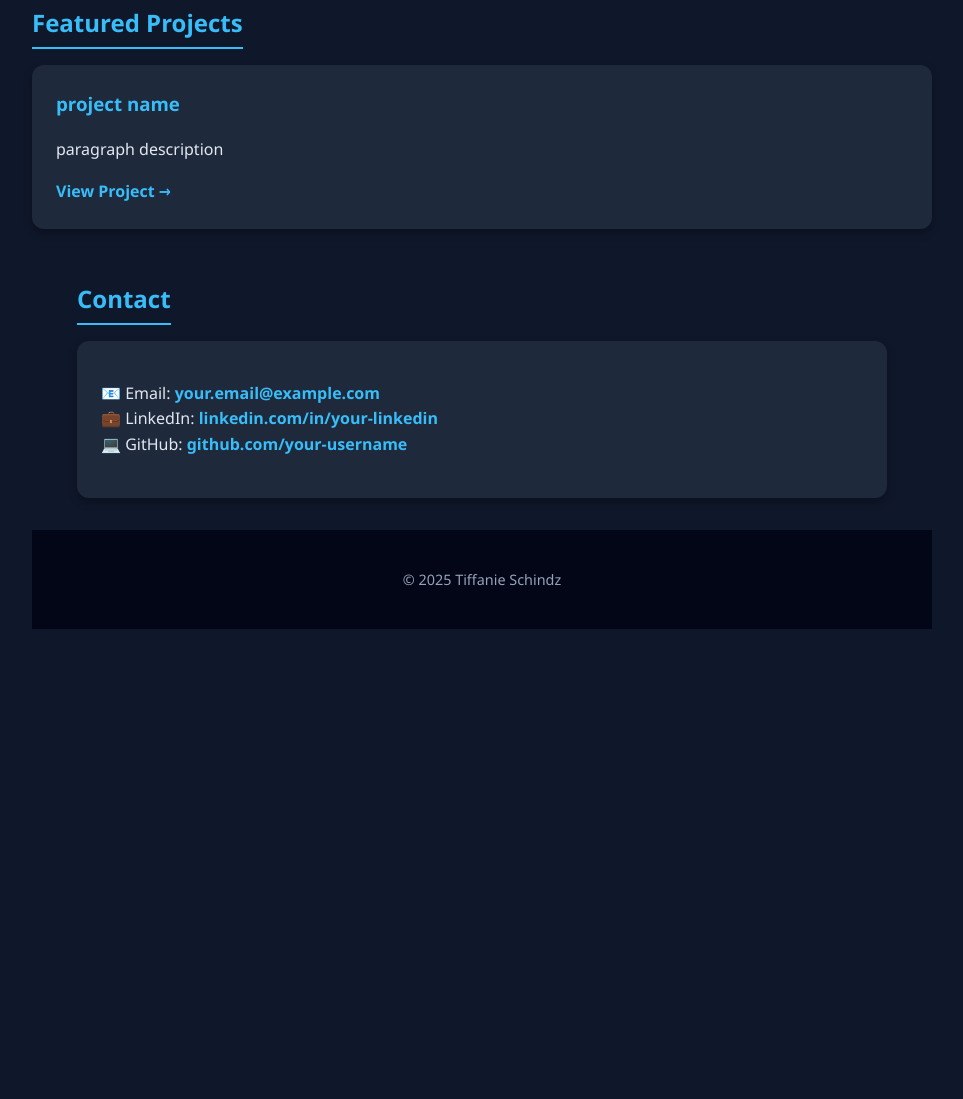
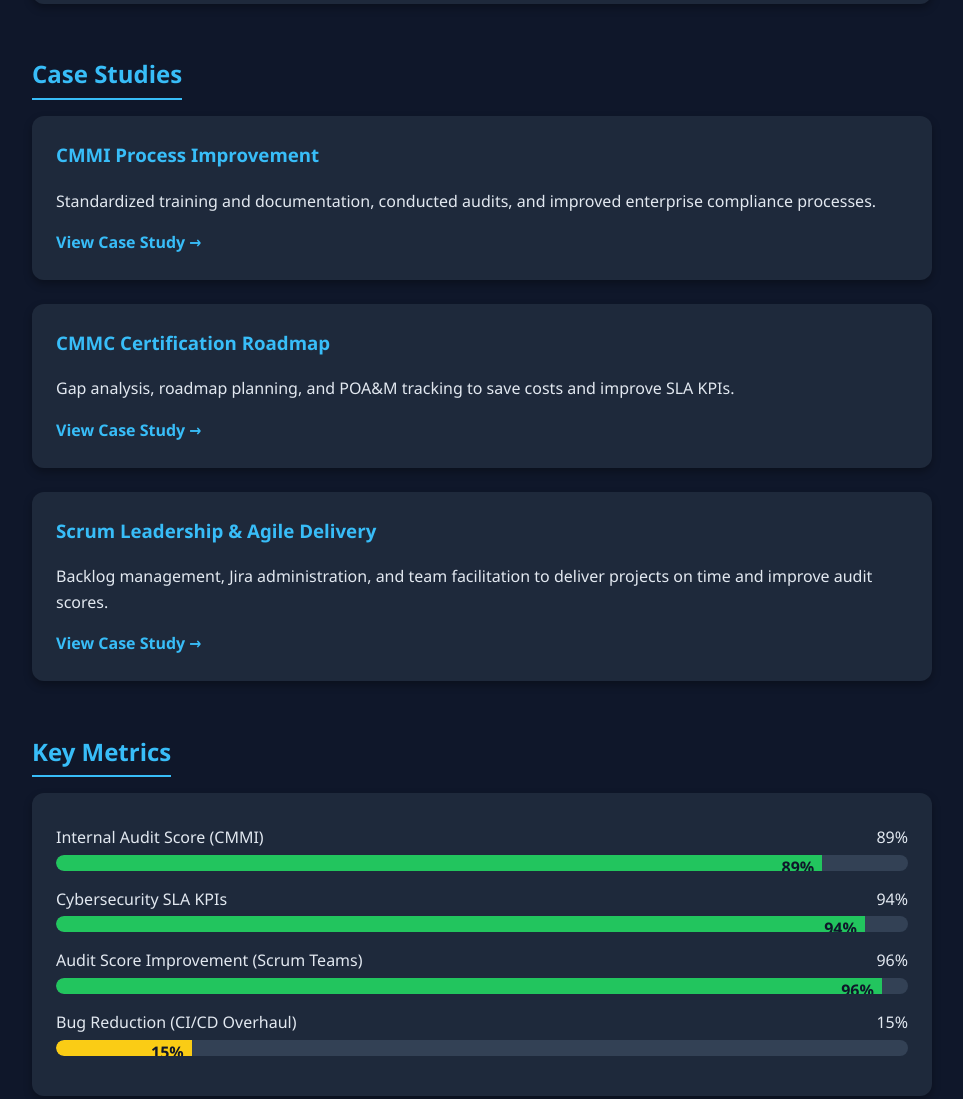
Before and after one commit to tschindz/portfolio, a plain HTML site: page index.html in a window 1280 px wide. Shown: the part 509-1608 px from the top of the page, without its empty margins (158-1121 px from the left). Before the commit the page ends 1170 px from the top, so only its background shows below. Drawn offline with Linux system fonts and the light colour scheme.

Commit message:
Update index.html
Visually enhanced version

```diff
--- a/index.html
+++ b/index.html
@@ -11,10 +11,12 @@
       --text: #e2e8f0;
       --accent: #38bdf8;
       --accent-hover: #0ea5e9;
+      --success: #22c55e;
+      --warning: #facc15;
     }
     body {
+      margin: 0;
       font-family: 'Segoe UI', Tahoma, Geneva, Verdana, sans-serif;
-      margin: 0;
       background: var(--bg);
       color: var(--text);
       line-height: 1.6;
@@ -31,7 +33,7 @@
     header p {
       font-size: 1.2rem;
       margin-top: 0.5rem;
-      opacity: 0.85;
+      opacity: 0.9;
     }
     nav {
       text-align: center;
@@ -39,9 +41,9 @@
     }
     nav a {
       color: var(--text);
+      margin: 0 1.5rem;
       text-decoration: none;
-      margin: 0 1rem;
-      font-weight: 600;
+      font-weight: bold;
       transition: color 0.3s;
     }
     nav a:hover {
@@ -54,10 +56,10 @@
     }
     h2 {
       color: var(--accent);
-      margin-bottom: 1rem;
       border-bottom: 2px solid var(--accent);
       display: inline-block;
       padding-bottom: 0.25rem;
+      margin-bottom: 1rem;
     }
     .card {
       background: var(--card);
@@ -83,13 +85,42 @@
     .card a:hover {
       color: var(--accent-hover);
     }
+    .metric {
+      margin: 0.5rem 0 1rem;
+    }
+    .metric-label {
+      display: flex;
+      justify-content: space-between;
+      margin-bottom: 0.25rem;
+    }
+    .progress-bar {
+      width: 100%;
+      background: #334155;
+      border-radius: 8px;
+      overflow: hidden;
+      height: 1rem;
+    }
+    .progress-fill {
+      height: 100%;
+      background: var(--success);
+      text-align: right;
+      padding-right: 0.5rem;
+      color: #0f172a;
+      font-weight: bold;
+      border-radius: 8px 0 0 8px;
+    }
     footer {
       text-align: center;
-      padding: 1.5rem;
-      background: #020617;
+      padding: 1rem;
+      color: #94a3b8;
+      font-size: 0.9rem;
       margin-top: 2rem;
-      font-size: 0.9rem;
-      color: #94a3b8;
+    }
+    @media(max-width: 600px) {
+      nav a {
+        display: block;
+        margin: 0.5rem 0;
+      }
     }
   </style>
 </head>
@@ -97,12 +128,13 @@
 
   <header>
     <h1>Tiffanie Schindz</h1>
-    <p>tagline</p>
+    <p>Process Improvement & Compliance Specialist | Agile Leader | Aerospace & IT Systems</p>
   </header>
 
   <nav>
     <a href="#about">About</a>
-    <a href="#projects">Projects</a>
+    <a href="#case-studies">Case Studies</a>
+    <a href="#metrics">Metrics</a>
     <a href="#contact">Contact</a>
   </nav>
 
@@ -110,29 +142,88 @@
     <h2>About Me</h2>
     <div class="card">
       <p>
-        about me paragraph
+        I help organizations improve processes, maintain compliance, and deliver results.
+        My experience includes **CMMI process improvement**, **CMMC certification**,
+        **Scrum leadership**, and **mission planning for aerospace systems**.
+        I focus on **impact, efficiency, and continuous improvement** across teams and projects.
       </p>
     </div>
   </div>
 
-  <div class="container" id="projects">
-    <h2>Featured Projects</h2>
+  <div class="container" id="case-studies">
+    <h2>Case Studies</h2>
 
     <div class="card">
-      <h3>project name</h3>
-      <p>
-        paragraph description
-      </p>
-      <a href="https://github.com/your-username/">View Project →</a>
+      <h3>CMMI Process Improvement</h3>
+      <p>Standardized training and documentation, conducted audits, and improved enterprise compliance processes.</p>
+      <a href="https://github.com/your-username/cmmi-process-improvement">View Case Study →</a>
     </div>
+
+    <div class="card">
+      <h3>CMMC Certification Roadmap</h3>
+      <p>Gap analysis, roadmap planning, and POA&M tracking to save costs and improve SLA KPIs.</p>
+      <a href="https://github.com/your-username/cmmc-certification">View Case Study →</a>
+    </div>
+
+    <div class="card">
+      <h3>Scrum Leadership & Agile Delivery</h3>
+      <p>Backlog management, Jira administration, and team facilitation to deliver projects on time and improve audit scores.</p>
+      <a href="https://github.com/your-username/scrum-mastering-and-agile-leadership">View Case Study →</a>
+    </div>
+  </div>
+
+  <div class="container" id="metrics">
+    <h2>Key Metrics</h2>
+    <div class="card">
+      <div class="metric">
+        <div class="metric-label">
+          <span>Internal Audit Score (CMMI)</span>
+          <span>89%</span>
+        </div>
+        <div class="progress-bar">
+          <div class="progress-fill" style="width:89%">89%</div>
+        </div>
+      </div>
+
+      <div class="metric">
+        <div class="metric-label">
+          <span>Cybersecurity SLA KPIs</span>
+          <span>94%</span>
+        </div>
+        <div class="progress-bar">
+          <div class="progress-fill" style="width:94%">94%</div>
+        </div>
+      </div>
+
+      <div class="metric">
+        <div class="metric-label">
+          <span>Audit Score Improvement (Scrum Teams)</span>
+          <span>96%</span>
+        </div>
+        <div class="progress-bar">
+          <div class="progress-fill" style="width:96%">96%</div>
+        </div>
+      </div>
+
+      <div class="metric">
+        <div class="metric-label">
+          <span>Bug Reduction (CI/CD Overhaul)</span>
+          <span>15%</span>
+        </div>
+        <div class="progress-bar">
+          <div class="progress-fill" style="width:15%; background: var(--warning)">15%</div>
+        </div>
+      </div>
+    </div>
+  </div>
 
   <div class="container" id="contact">
     <h2>Contact</h2>
     <div class="card">
       <p>
-        📧 Email: <a href="mailto:your.email@example.com">your.email@example.com</a><br>
-        💼 LinkedIn: <a href="https://linkedin.com/in/your-linkedin">linkedin.com/in/your-linkedin</a><br>
-        💻 GitHub: <a href="https://github.com/your-username">github.com/your-username</a>
+        📧 <a href="mailto:your.email@example.com">your.email@example.com</a><br>
+        💼 <a href="https://linkedin.com/in/your-linkedin">linkedin.com/in/your-linkedin</a><br>
+        💻 <a href="https://github.com/your-username">github.com/your-username</a>
       </p>
     </div>
   </div>
```
